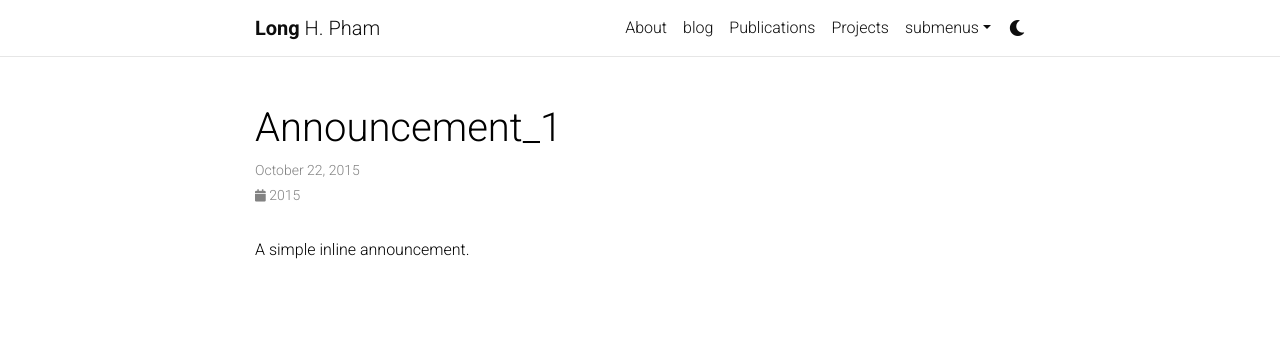
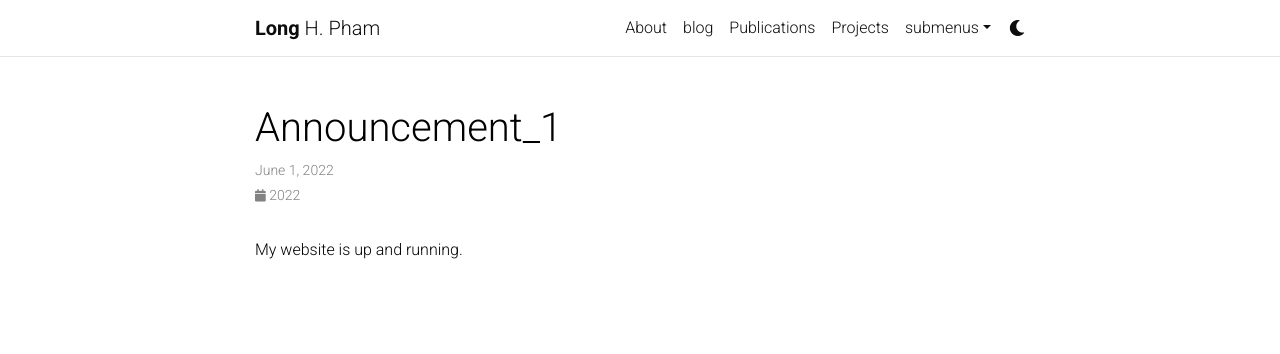
Before and after one commit to phlong3105/phlong3105.github.io, a Jekyll site: the page built from _news/announcement_1.md, in a window 1280 px wide. Shown: the top 354 px of the page. Built offline with Jekyll 4.4.1, drawn with Linux system fonts in a browser that asks for light colours; comment, search, counter and statistics services are not loaded; a style sheet for code colours, icons or effects is not loaded.

Commit message:
First commit

```diff
--- a/_news/announcement_1.md
+++ b/_news/announcement_1.md
@@ -1,7 +1,7 @@
 ---
 layout: post
-date: 2015-10-22 15:59:00-0400
+date: 2022-06-01 15:59:00-0400
 inline: true
 ---
 
-A simple inline announcement.
+My website is up and running.
```
Also changed, not shown: 1 other file.
